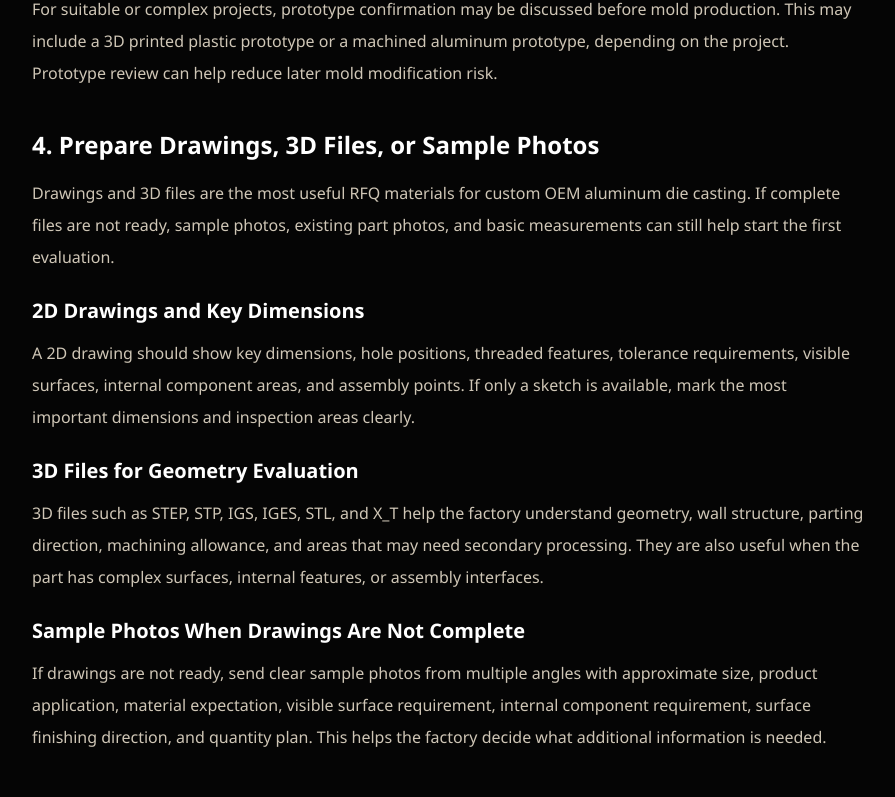
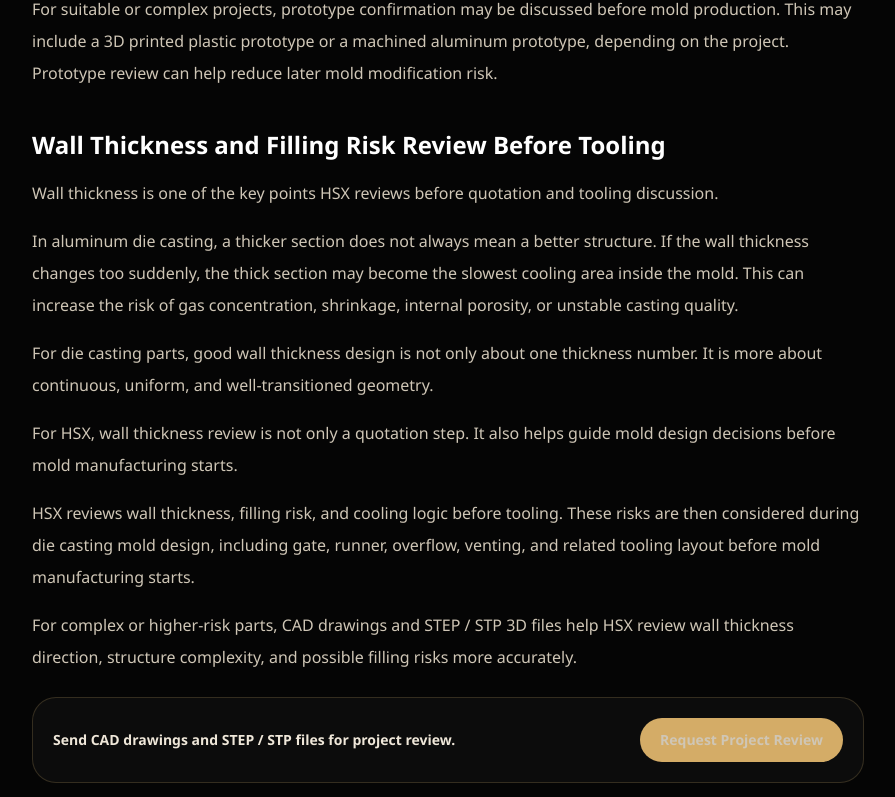
Before and after one commit to nicolsonhuang-byte/hsxdiecasting, a Next.js app: page /blog/rfq-checklist-custom-oem-aluminum-die-casting-parts in a window 1280 px wide. Shown: the part 2355-3152 px from the top of the page, without its empty margins (192-1087 px from the left). Built offline with nearby package versions, Linux system fonts and the light colour scheme.

Commit message:
Add wall thickness RFQ review guidance

```diff
--- a/src/app/blog/rfq-checklist-custom-oem-aluminum-die-casting-parts/page.tsx
+++ b/src/app/blog/rfq-checklist-custom-oem-aluminum-die-casting-parts/page.tsx
@@ -266,6 +266,55 @@ export default function ArticlePage() {
               the project. Prototype review can help reduce later mold
               modification risk.
             </p>
+          </section>
+
+          <section>
+            <h2 className="text-2xl font-semibold !text-white">
+              Wall Thickness and Filling Risk Review Before Tooling
+            </h2>
+            <p className="mt-4">
+              Wall thickness is one of the key points HSX reviews before
+              quotation and tooling discussion.
+            </p>
+            <p className="mt-4">
+              In aluminum die casting, a thicker section does not always mean a
+              better structure. If the wall thickness changes too suddenly, the
+              thick section may become the slowest cooling area inside the mold.
+              This can increase the risk of gas concentration, shrinkage,
+              internal porosity, or unstable casting quality.
+            </p>
+            <p className="mt-4">
+              For die casting parts, good wall thickness design is not only
+              about one thickness number. It is more about continuous, uniform,
+              and well-transitioned geometry.
+            </p>
+            <p className="mt-4">
+              For HSX, wall thickness review is not only a quotation step. It
+              also helps guide mold design decisions before mold manufacturing
+              starts.
+            </p>
+            <p className="mt-4">
+              HSX reviews wall thickness, filling risk, and cooling logic before
+              tooling. These risks are then considered during die casting mold
+              design, including gate, runner, overflow, venting, and related
+              tooling layout before mold manufacturing starts.
+            </p>
+            <p className="mt-4">
+              For complex or higher-risk parts, CAD drawings and STEP / STP 3D
+              files help HSX review wall thickness direction, structure
+              complexity, and possible filling risks more accurately.
+            </p>
+            <div className="mt-6 flex flex-col gap-4 rounded-[1.5rem] border border-[#d7b56d]/20 bg-white/[0.03] p-5 sm:flex-row sm:items-center sm:justify-between">
+              <p className="text-sm font-semibold text-[#efe7d9]">
+                Send CAD drawings and STEP / STP files for project review.
+              </p>
+              <Link
+                href="/b2b-oem-project-review"
+                className="rounded-full bg-[#d4ac67] px-5 py-3 text-center text-sm font-semibold text-[#120f08]"
+              >
+                Request Project Review
+              </Link>
+            </div>
           </section>
 
           <section>
```
